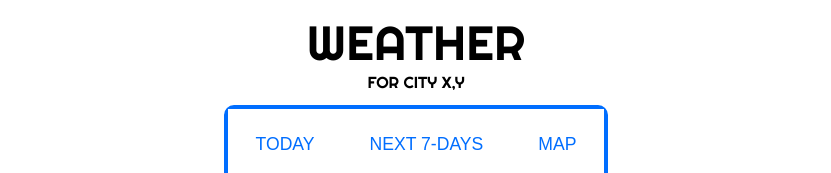
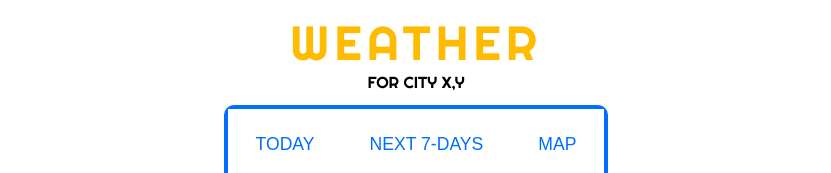
Before and after one commit to kamil-ciesla/weather-app, a plain HTML site: page index.html in a window 1280 px wide. Shown: the top 173 px of the page, without its empty margins (224-1055 px from the left). Drawn offline with Linux system fonts and the light colour scheme; some packages are replaced by stand-ins of ours; a web font is replaced by a local one.

Commit message:
css update

```diff
--- a/css/index.css
+++ b/css/index.css
@@ -20,6 +20,8 @@ body {
     margin: auto;
     font-size: 3em;
     margin-top: 1%;
+    color: rgb(255, 187, 0);
+    letter-spacing: 0.1em;
 }
 
 #location {
```
